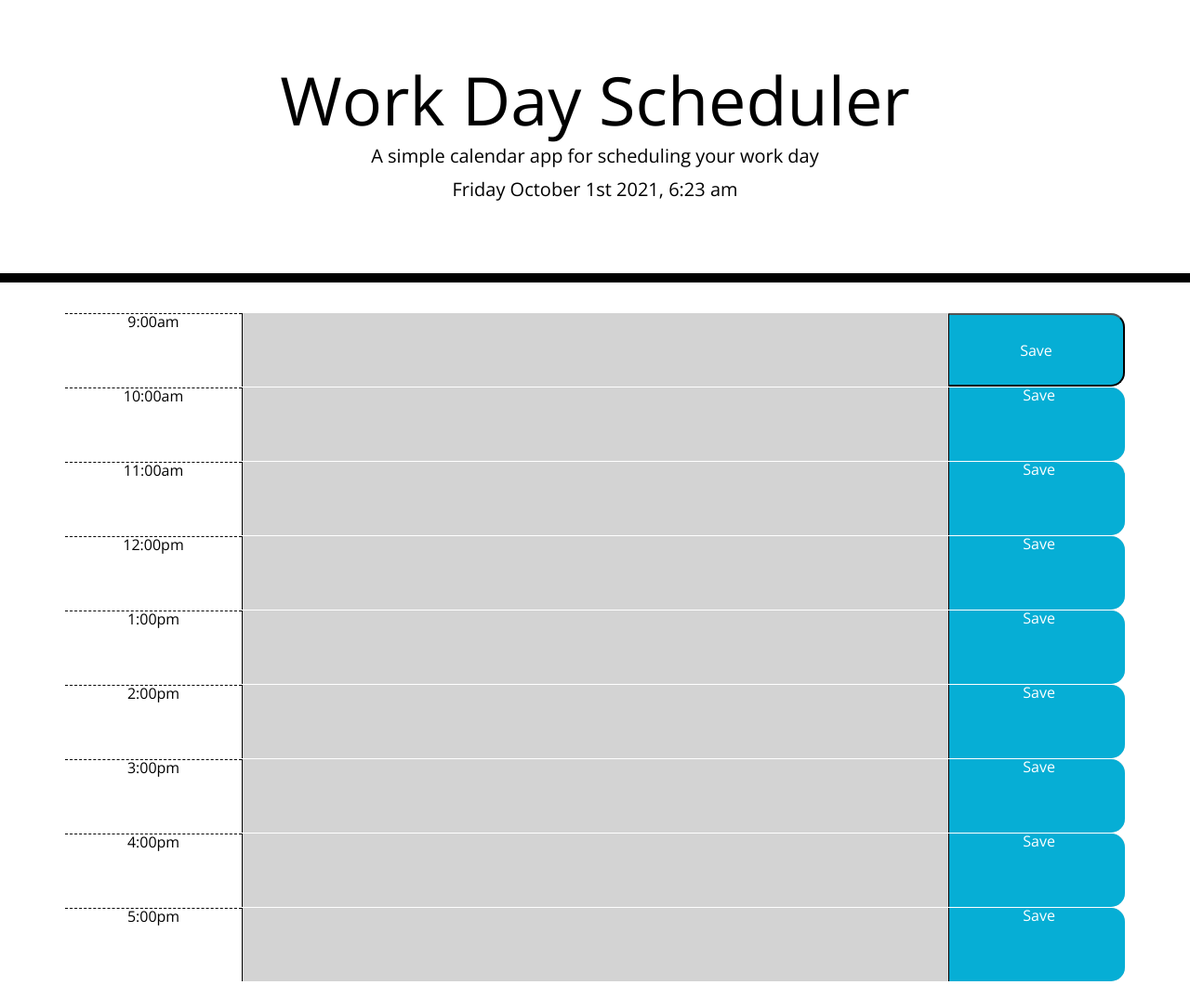
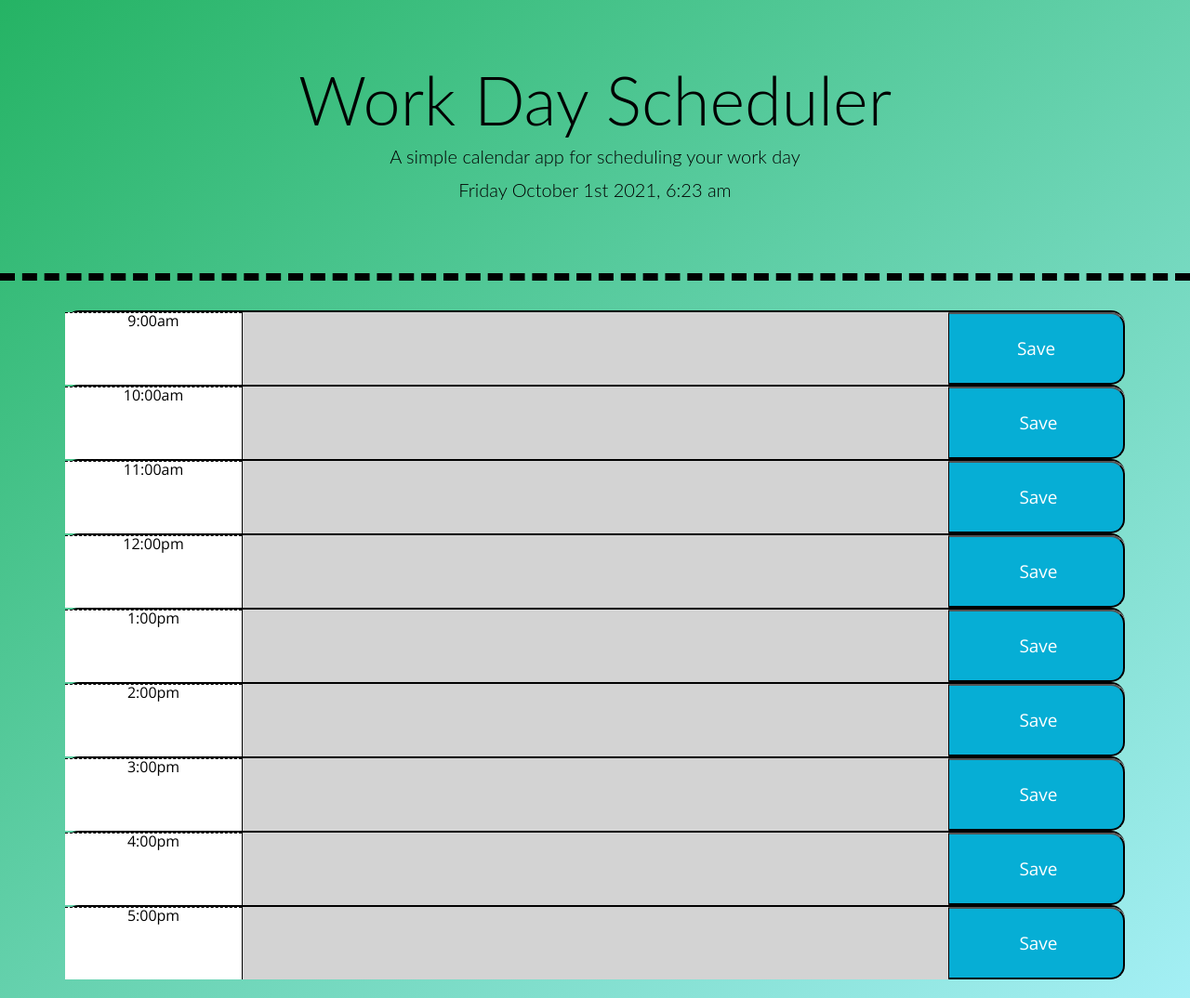
Before and after one commit to gabrielcrosetti/day-planner, a plain HTML site: page index.html in a window 1280 px wide. Shown: the whole page at 93% size. Drawn offline with nearby package versions, Linux system fonts and the light colour scheme.

Commit message:
Final changes to html and changes to css

```diff
--- a/index.html
+++ b/index.html
@@ -40,48 +40,48 @@
       <div class="row time-block">
         <div class="col-2 hour "> 10:00am </div>
         <textarea  class="col-8 description" id="10" ></textarea>
-        <buttonclass class="saveBtn col-2"> Save</button>
+        <button class="saveBtn col-2"> Save</button>
       </div>
       <!-- 11am -->
       <div class="row time-block">
         <div class="col-2 hour "> 11:00am </div>
         <textarea  class="col-8 description" id="11" ></textarea>
-        <buttonclass class="saveBtn col-2"> Save</button>
+        <button class="saveBtn col-2"> Save</button>
       </div>
       <!-- 12pm -->
       <div class="row time-block">
         <div class="col-2 hour "> 12:00pm </div>
         <textarea  class="col-8 description" id="12" ></textarea>
-        <buttonclass class="saveBtn col-2"> Save</button>
+        <button class="saveBtn col-2"> Save</button>
       </div>
       <!-- 1pm -->
       <div class="row time-block">
         <div class="col-2 hour "> 1:00pm </div>
         <textarea  class="col-8 description" id="1" ></textarea>
-        <buttonclass class="saveBtn col-2"> Save</button>
+        <button class="saveBtn col-2"> Save</button>
       </div>
       <!-- 2pm -->
       <div class="row time-block">
         <div class="col-2 hour "> 2:00pm </div>
         <textarea  class="col-8 description" id="2" ></textarea>
-        <buttonclass class="saveBtn col-2"> Save</button>
+        <button class="saveBtn col-2"> Save</button>
       </div>
       <!-- 3pm -->
       <div class="row time-block">
         <div class="col-2 hour "> 3:00pm </div>
         <textarea  class="col-8 description" id="3" ></textarea>
-        <buttonclass class="saveBtn col-2"> Save</button>
+        <button class="saveBtn col-2"> Save</button>
       </div>
       <!-- 4pm -->
       <div class="row time-block">
         <div class="col-2 hour "> 4:00pm </div>
         <textarea  class="col-8 description" id="4" ></textarea>
-        <buttonclass class="saveBtn col-2"> Save</button>
+        <button class="saveBtn col-2"> Save</button>
       </div>
       <div class="row time-block">
         <div class="col-2 hour "> 5:00pm </div>
         <textarea  class="col-8 description" id="5" ></textarea>
-        <buttonclass class="saveBtn col-2"> Save</button>
+        <button class="saveBtn col-2"> Save</button>
       </div>
      </div>
 
--- a/style.css
+++ b/style.css
@@ -2,7 +2,9 @@ body {
   font-family: 'Open Sans', sans-serif;
   font-size: 16px;
   line-height: 1;
+  background-image: linear-gradient(to bottom right, rgb(37, 179, 100), rgb(164, 239, 245));
 }
+
 
 textarea{
   background: transparent;
@@ -14,11 +16,12 @@ textarea{
 }
 
 .jumbotron {
+  font-family: 'Lato', sans-serif;
   text-align: center;
   background-color: transparent;
   color: black;
   border-radius: 0;
-  border-bottom: 10px solid black;
+  border-bottom: 8px dashed black;
 }
 
 .description{
@@ -28,12 +31,13 @@ textarea{
 .time-block{
   text-align: center;
   border-radius: 15px;
+  font-size: 16px;
 }
 
 .row {
   white-space: pre-wrap;
   height: 80px;
-  border-top: 1px solid white;;
+  border-top: 2px solid black;
 }
 
 .hour {
@@ -63,9 +67,20 @@ textarea{
   border-bottom-right-radius: 15px;
   background-color: #06AED5;
   color: white;
+  cursor: pointer;
+  font-size: 19px;
 }
 
 .saveBtn i:hover {
   font-size: 20px;
   transition: all .3s ease-in-out;
 }
+
+.col-2 {
+
+  text-align: center;
+}
+
+.container {
+  margin-bottom: 20px;
+}
```
